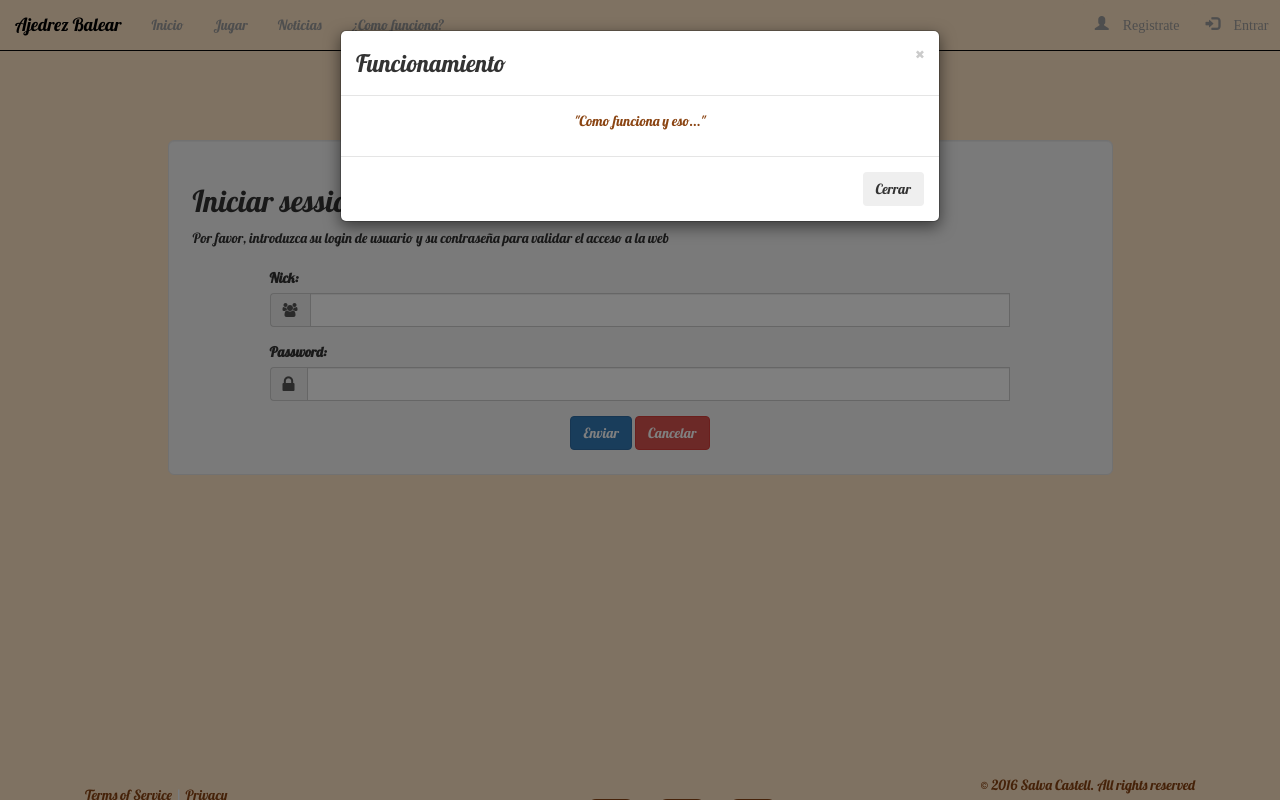
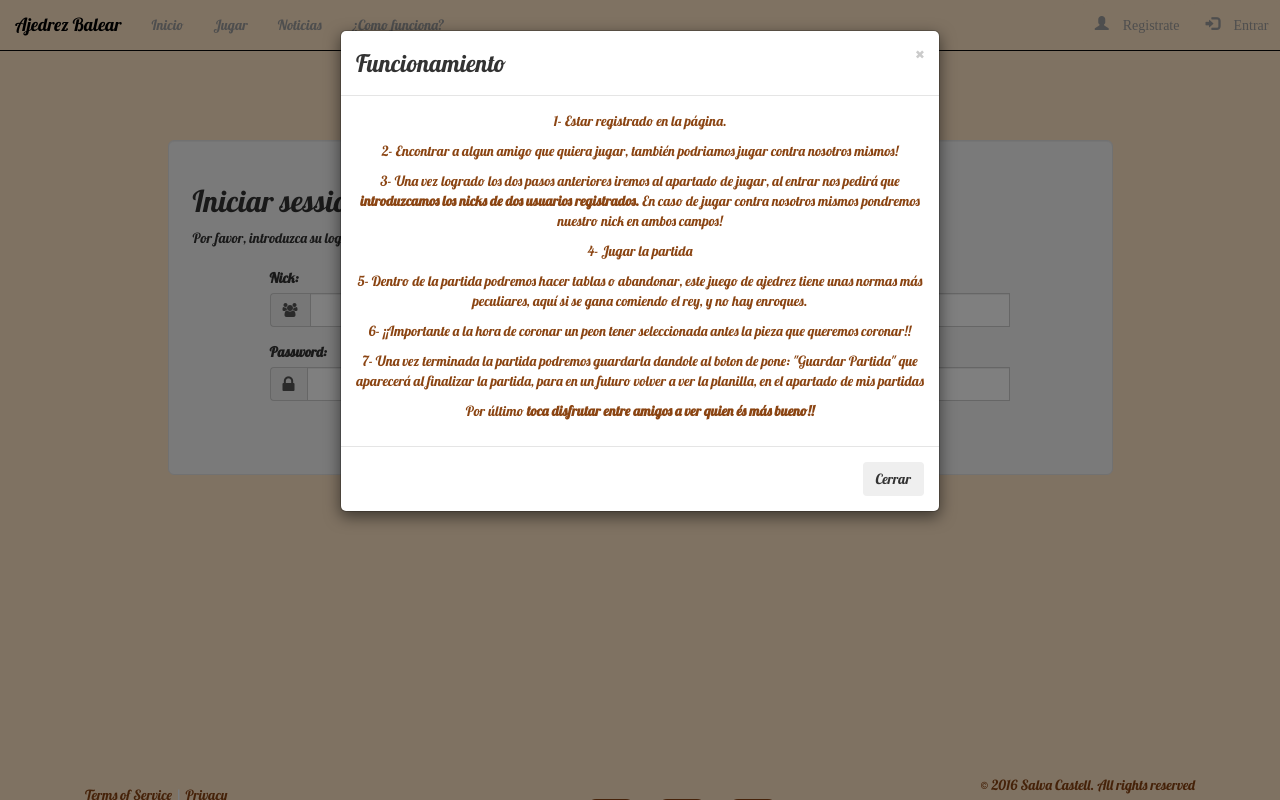
Before and after one commit to Scastellc/practica_final, a PHP site: page /login.php in a window 1280 px wide, after a click on "¿Como funciona?". Run offline with PHP 8.4, Linux system fonts and the light colour scheme; some libraries are stand-ins or nearby versions.

Commit message:
Se actualizo con comentarios

```diff
--- a/practica_final/login.php
+++ b/practica_final/login.php
@@ -59,7 +59,7 @@
 		    </nav>
 	    </div>
 	</div>
-				<!-- 				Modal de carta							-->
+				<!-- 			Modal de como funciona					-->
 	<div class="modal fade" id="Cfun" role="dialog">
 	    <div class="modal-dialog">
 			<!-- 					Contenedor del modal 				-->
@@ -70,7 +70,14 @@
 	        	</div>
 	        	<div class="modal-body">
 	        		<div class="text-center">
-			        	<p> "Como funciona y eso..." </p>
+			        	<p> 1- Estar registrado en la página.</p>
+			        	<p> 2- Encontrar a algun amigo que quiera jugar, también podriamos jugar contra nosotros mismos!</p>
+			        	<p>	3- Una vez logrado los dos pasos anteriores iremos al apartado de jugar, al entrar nos pedirá que <strong>introduzcamos los nicks de dos usuarios registrados.</strong> En caso de jugar contra nosotros mismos pondremos nuestro nick en ambos campos! </p>
+			        	<p>	4- Jugar la partida</p>
+			        	<p> 5- Dentro de la partida podremos hacer tablas o abandonar, este juego de ajedrez tiene unas normas más peculiares, aquí si se gana comiendo el rey, y no hay enroques.</p>
+			        	<p> 6- ¡¡Importante a la hora de coronar un peon tener seleccionada antes la pieza que queremos coronar!!</p>
+			        	<p> 7- Una vez terminada la partida podremos guardarla dandole al boton de pone: "Guardar Partida" que aparecerá al finalizar la partida, para en un futuro volver a ver la planilla, en el apartado de mis partidas</p>
+			        	<p> Por último <strong>toca disfrutar entre amigos a ver quien és más bueno!!</strong></p>
 	        		</div>
 	        	</div>
 	        	<div class="modal-footer modal-right">
@@ -97,7 +104,7 @@
 			<div class="row formu">
 				<div class='col-sm-10 col-sm-offset-1'>
 			        <div class='well well-lg'>
-			        	<h2>Iniciar session!</h2>
+			        	<h2>Iniciar session</h2>
 						<span>Por favor, introduzca su login de usuario y su contraseña para validar el acceso a la web</span><br><br>
 			            <form action="" method="POST">
 			                <div class='row'>
```
